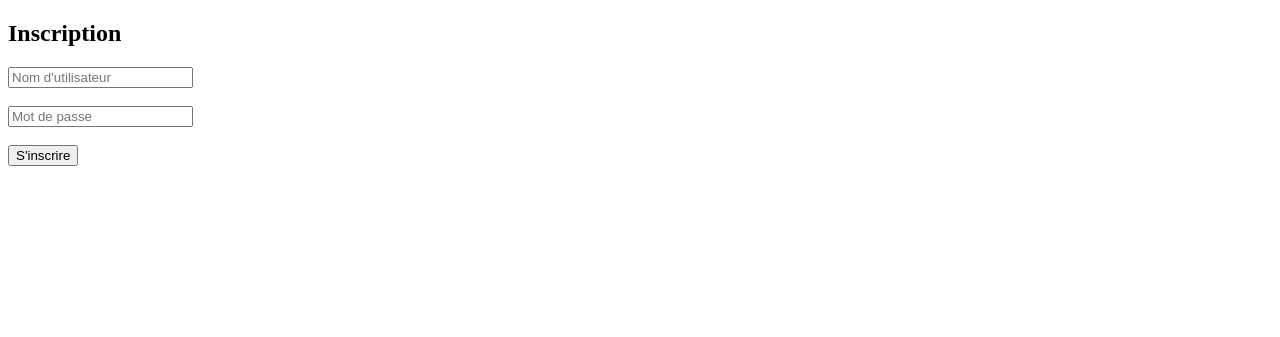
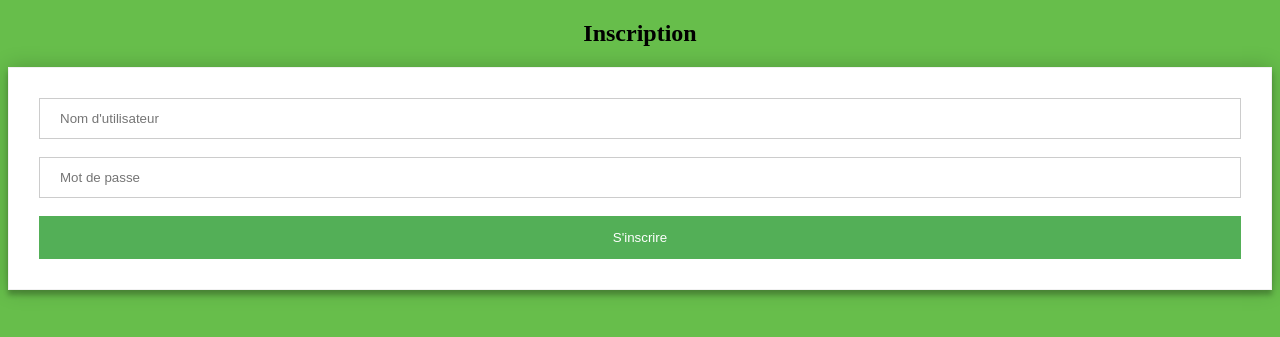
Before and after one commit to alcvstar/sae41, a Flask app: page /register in a window 1280 px wide. Shown: the top 337 px of the page. Run offline with Flask 3, Linux system fonts and the light colour scheme.

Commit message:
Version 22062342

```diff
--- a/app.py
+++ b/app.py
@@ -45,7 +45,7 @@ def login_required(f):
 @app.route('/dashboard')
 @login_required
 def dashboard():
-    # Affichez le tableau de bord de l'utilisateur connecté
+    # Affiche le tableau de bord de l'utilisateur connecté
     return render_template('dashboard.html')
 
 if __name__ == '__main__':
--- /dev/null
+++ b/templates/css/Form.css
@@ -0,0 +1,60 @@
+body{
+    background: #67BE4B;
+}
+#container{
+    width:400px;
+    margin: 0 auto;
+    margin-top:10%;
+}
+
+form {
+    width:auto;
+    padding: 30px;
+    border: 1px solid #f1f1f1;
+    background: #fff;
+    box-shadow: 0 0 20px 0 rgba(0, 0, 0, 0.2), 0 5px 5px 0 rgba(0, 0, 0, 0.24);
+}
+#container h1{
+    width: 38%;
+    margin: 0 auto;
+    padding-bottom: 10px;
+}
+
+input[type=text], input[type=password] {
+    width: 100%;
+    padding: 12px 20px;
+    margin: auto;
+    display: inline-block;
+    border: 1px solid #ccc;
+    box-sizing: border-box;
+}
+
+input[type=submit] {
+    background-color: #53af57;
+    color: white;
+    padding: 14px 20px;
+    margin: auto;
+    border: none;
+    cursor: pointer;
+    width: 100%;
+}
+input[type=submit]:hover {
+    background-color: white;
+    color: #53af57;
+    border: 1px solid #53af57;
+}
+
+input[type=reset] {
+    background-color: #53af57;
+    color: white;
+    padding: 14px 20px;
+    margin: 8px 0;
+    border: none;
+    cursor: pointer;
+    width: 100%;
+}
+input[type=reset]:hover {
+    background-color: white;
+    color: #53af57;
+    border: 1px solid #53af57;
+}
--- a/templates/dashboard.html
+++ b/templates/dashboard.html
@@ -1,11 +1,12 @@
 <!DOCTYPE html>
 <html>
 <head>
+    <link rel="stylesheet" href="css/Form.css" media="screen" type="text/css" />
     <title>Tableau de bord</title>
 </head>
 <body>
-    <h2>Bienvenue dans votre tableau de bord</h2>
-    <!-- Affichez ici les informations et fonctionnalités spécifiques à l'utilisateur -->
+    <h2><center>Bienvenue dans votre tableau de bord</h2>
+    <!-- Affiche ici les informations et fonctionnalités spécifiques à l'utilisateur -->
     <p>Utilisateur : {{ username }}</p>
     <p>Réunions :</p>
     <ul>
--- a/templates/login.html
+++ b/templates/login.html
@@ -1,10 +1,11 @@
 <!DOCTYPE html>
 <html>
 <head>
+    <link rel="stylesheet" href="css/Form.css" media="screen" type="text/css" />
     <title>Connexion</title>
 </head>
 <body>
-    <h2>Connexion</h2>
+    <h2><center>Connexion</h2>
     <form method="POST" action="/login">
         <input type="text" name="username" placeholder="Nom d'utilisateur" required>
         <br><br>
--- a/templates/register.html
+++ b/templates/register.html
@@ -1,10 +1,11 @@
 <!DOCTYPE html>
 <html>
 <head>
+    <link rel="stylesheet" href="css/Form.css" media="screen" type="text/css" />
     <title>Inscription</title>
 </head>
 <body>
-    <h2>Inscription</h2>
+    <h2><center>Inscription</h2>
     <form method="POST" action="/register">
         <input type="text" name="username" placeholder="Nom d'utilisateur" required>
         <br><br>
```
